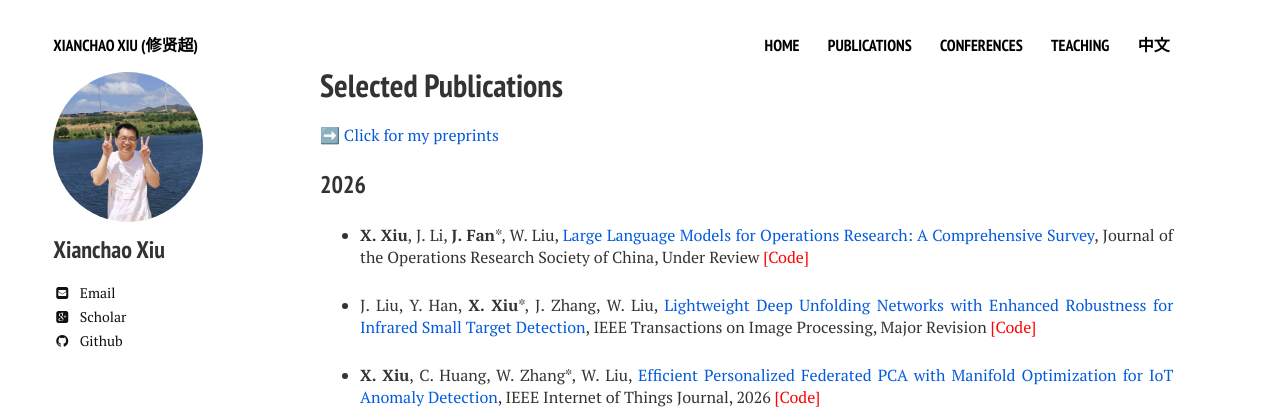
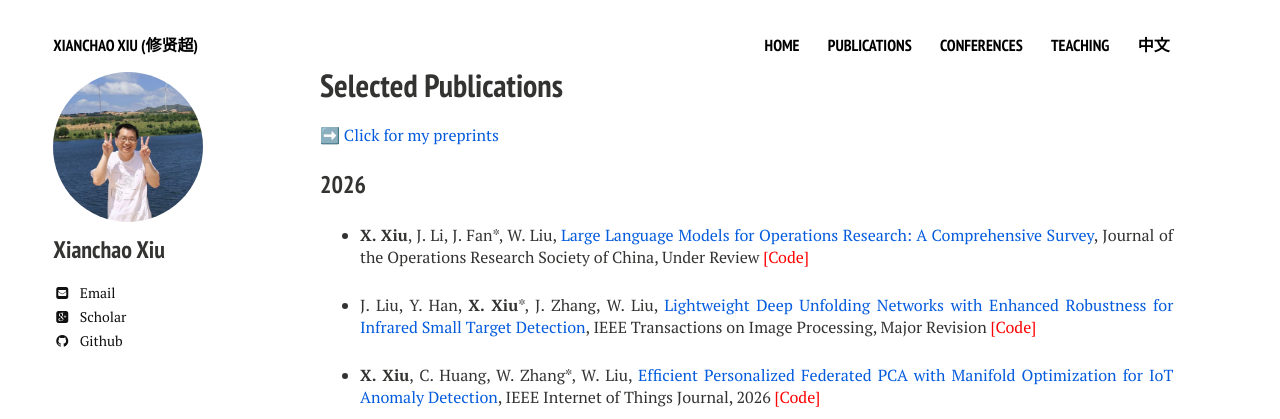
Before and after one commit to xianchaoxiu/xianchaoxiu.github.io, a Jekyll site: the page built from publications/index.md, in a window 1280 px wide. Shown: the top 419 px of the page. Built offline with Jekyll 4.4.1, drawn with Linux system fonts in a browser that asks for light colours; nearby versions of some CDN libraries.

Commit message:
Update index.md

```diff
--- a/publications/index.md
+++ b/publications/index.md
@@ -12,7 +12,7 @@ share: false
 
 ### 2026
 
-* <b>X. Xiu</b>, J. Li, <b>J. Fan</b>*, W. Liu, <a href="https://arxiv.org/abs/2605.20849" class="textlink" target="_blank">Large Language Models for Operations Research: A Comprehensive Survey</a>, Journal of the Operations Research Society of China, Under Review <a href="https://github.com/xianchaoxiu/LLM4OR" class="textlink" target="_blank" style="color: red;">[Code]</a>
+* <b>X. Xiu</b>, J. Li, J. Fan*, W. Liu, <a href="https://arxiv.org/abs/2605.20849" class="textlink" target="_blank">Large Language Models for Operations Research: A Comprehensive Survey</a>, Journal of the Operations Research Society of China, Under Review <a href="https://github.com/xianchaoxiu/LLM4OR" class="textlink" target="_blank" style="color: red;">[Code]</a>
 
 * J. Liu, Y. Han, <b>X. Xiu</b>*, J. Zhang, W. Liu, <a href="https://arxiv.org/abs/2509.08205" class="textlink" target="_blank">Lightweight Deep Unfolding Networks with Enhanced Robustness for Infrared Small Target Detection</a>, IEEE Transactions on Image Processing, Major Revision <a href="https://github.com/xianchaoxiu/L-RPCANet" class="textlink" target="_blank" style="color: red;">[Code]</a>
 
```
